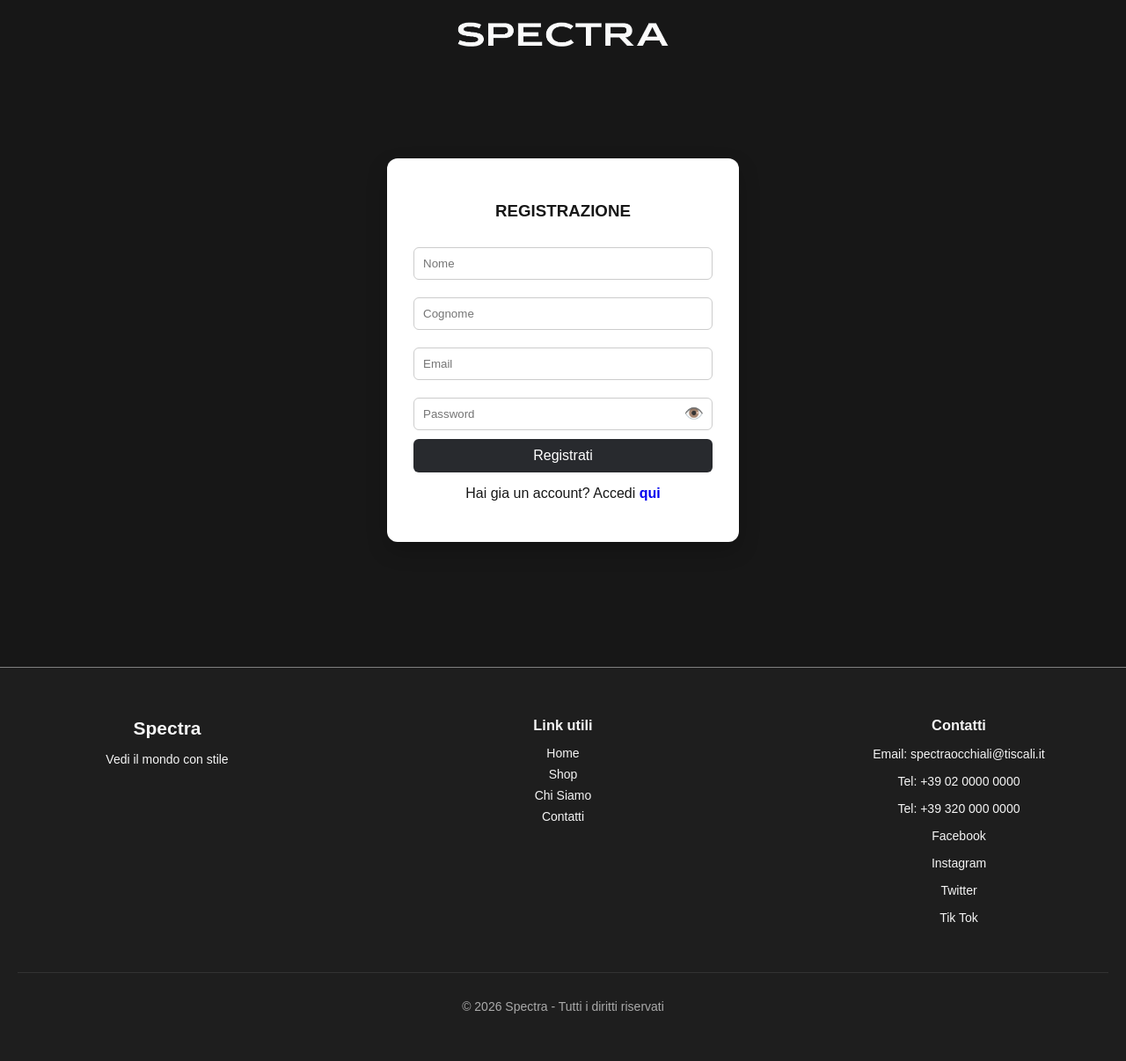
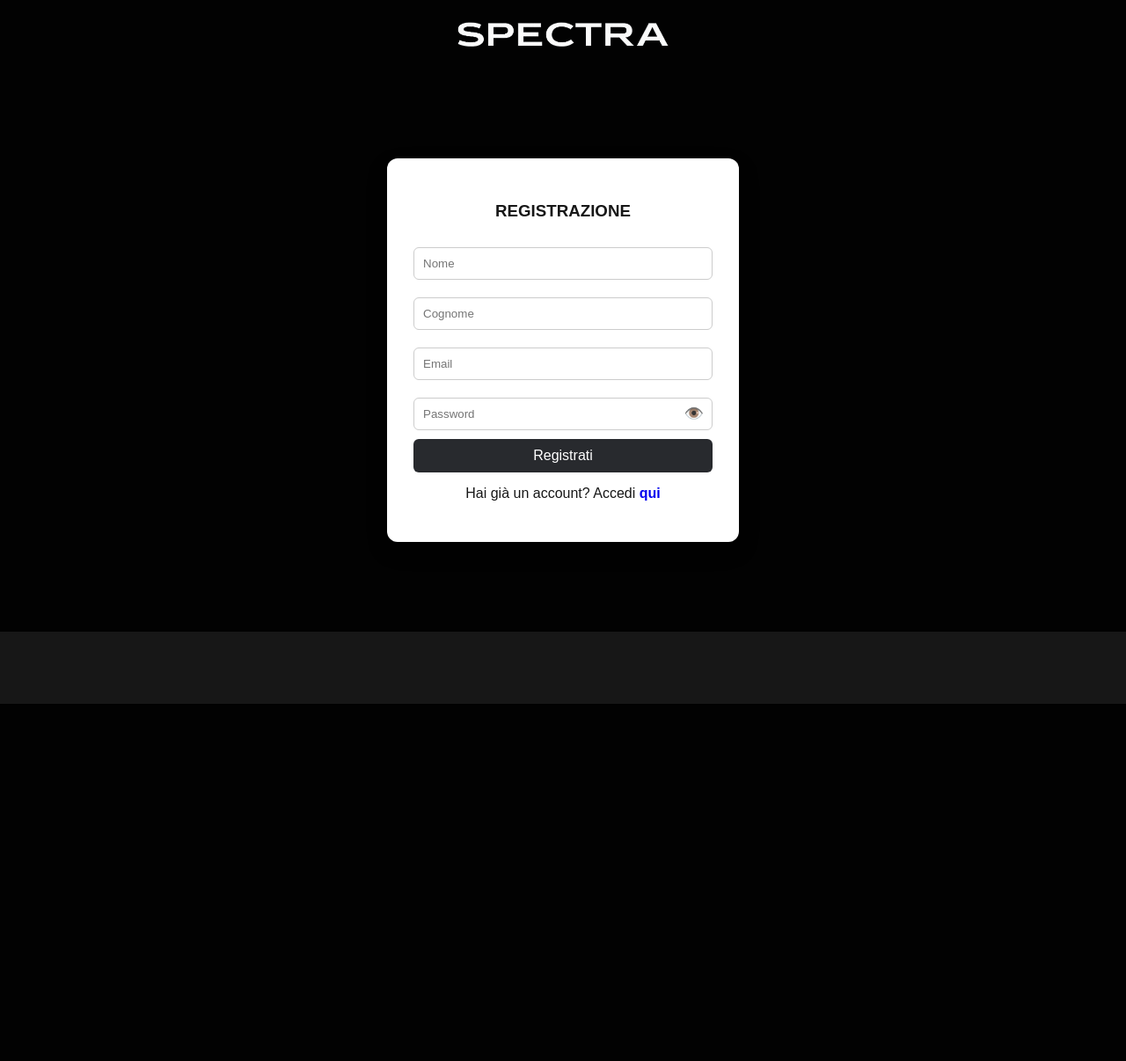
Before and after one commit to mattiapuddu170-a11y/spectra, a PHP site: page /registrazione.php in a window 1280 px wide. Shown: the whole page at 88% size. After the commit the page ends 800 px from the top, so only its background shows below. Run offline with PHP 8.4, Linux system fonts and the light colour scheme.

Commit message:
footer + occhiale.php: carosello (<>) + prova ritaglio img

```diff
--- a/File CSS/footer.css
+++ /dev/null
@@ -1,57 +0,0 @@
-.footer {
-  background: rgba(255, 255, 255, 0.030);
-  color: whitesmoke;
-  padding: 40px 20px;
-}
-
-.footer-container {
-  display: flex;
-  justify-content: center;
-  gap: 170px;
-  flex-wrap: wrap;
-  align-items: flex-start;
-}
-
-.footer-section {
-  max-width: 280px;
-  margin: 0;
-  margin-bottom: 20px;
-  flex: 1 1 240px;
-}
-
-.footer-section h2,
-.footer-section h3 {
-  margin-bottom: 10px;
-}
-
-.footer-section p {
-  color:  whitesmoke;
-}
-
-.footer-section ul {
-  list-style: none;
-  padding: 0;
-}
-
-.footer-section ul li {
-  margin-bottom: 8px;
-}
-
-.footer-section a {
-  color:  whitesmoke;
-  text-decoration: none;
-  transition: 0.3s;
-}
-
-.footer-section a:hover {
-  color:  whitesmoke;
-}
-
-.footer-bottom {
-  text-align: center;
-  margin-top: 20px;
-  font-size: 14px;
-  color: #aaa;
-  border-top: 1px solid #333;
-  padding-top: 15px;
-}
--- a/File CSS/stile.css
+++ b/File CSS/stile.css
@@ -1,8 +1,9 @@
-body {
-    font-family: Arial, sans-serif;
+html,body {
+    font-family: 'MiSans Latin', sans-serif;
     margin: 0;
     color: whitesmoke;
     background-color: #000000e8;
+    width: 100%;
 }
 
 
@@ -13,23 +14,12 @@ hr {
     background-color: gray;
 }
 
-footer {
-    text-align: center;
-    padding: 3vh;
-    color: whitesmoke;
-    font-size: 14px;
-    margin-top: 40px;
-    border-top: solid gray 0.5px;
-}
 a{
     text-decoration: none;
 }
     a:visited {
     color: inherit;
     }
-
-
-
 
 /* #region HEADER*/
 header {
@@ -224,6 +214,60 @@ header {
         }
 /* #endregion */
 
+/* #region FOOTER*/
+footer {
+  background: rgba(255, 255, 255, 0.030);
+  color: whitesmoke;
+  padding: 40px 0;
+  width: 100%;
+  margin-top: 100px;
+  position: relative;
+  clear: both;
+}
+
+.footer-container {
+  width: 70%;
+  margin: auto;
+  display: flex;
+  justify-content: space-between;
+  margin-bottom: 80px;
+}
+
+.footer-section {
+  text-align: left;
+}
+
+.footer-section p {
+  color:  whitesmoke;
+}
+
+.footer-section ul {
+  list-style: none;
+  padding: 0;
+}
+
+.footer-section ul li {
+  margin-bottom: 8px;
+}
+
+.footer-section a {
+  color:  whitesmoke;
+  text-decoration: none;
+  transition: 0.3s;
+}
+
+.footer-section a:hover {
+  color:  whitesmoke;
+}
+
+.footer-bottom {
+  width: 85%;
+  margin: auto;
+  text-align: center;
+  padding-top: 20px;
+}
+/* #endregion */
+
 /* #region FEATURES*/
 .features{
     width: 85%;
@@ -241,9 +285,9 @@ header {
             flex: 1;
             width: 25%;
             margin-top: 10px;
-            border-radius: 8px;
+            border-radius: 12px;
             box-shadow: 0 2px 5px rgba(0, 0, 0, 0.1);
-            padding: 100px;
+            padding: 90px;
             display: flex;
             flex-direction: column;
             transition: 0.2s ease;
@@ -252,6 +296,7 @@ header {
             cursor: pointer;
             transform: translateY(-5px) scale(1.02);
         }
+
 /* #endregion */
 
 /* #region PRODOTTI */
--- a/carrello.php
+++ b/carrello.php
@@ -46,7 +46,6 @@ if (isset($_GET['ajax']) && isset($_GET['q'])) {
     <title>Carrello</title>
     <link rel="stylesheet" href="File CSS/stile.css">
     <link rel="stylesheet" href="File CSS/carrstyle.css">
-    <link rel="stylesheet" href="File CSS/footer.css">
 </head>
 <body>
 
@@ -154,7 +153,7 @@ if (isset($_GET['ajax']) && isset($_GET['q'])) {
     </section>
 </main>
 
-<footer class="footer">
+<footer>
   <div class="footer-container">
 
     <div class="footer-section">
@@ -184,7 +183,7 @@ if (isset($_GET['ajax']) && isset($_GET['q'])) {
     </div>
 
   </div>
-
+  <hr>
   <div class="footer-bottom">
     <p>© 2026 Spectra - Tutti i diritti riservati</p>
   </div>
--- a/prodotti.php
+++ b/prodotti.php
@@ -44,7 +44,6 @@ if (isset($_GET['ajax']) && isset($_GET['q'])) {
 <head>
     <title>Prodotti</title>
     <link rel="stylesheet" href="File CSS/stile.css">
-    <link rel="stylesheet" href="File CSS/footer.css">
 </head>
 <body>
 
@@ -233,7 +232,7 @@ if (isset($_GET['ajax']) && isset($_GET['q'])) {
     </section>
 </main>
 
-<footer class="footer">
+<footer>
   <div class="footer-container">
 
     <div class="footer-section">
@@ -263,11 +262,12 @@ if (isset($_GET['ajax']) && isset($_GET['q'])) {
     </div>
 
   </div>
-
+  <hr>
   <div class="footer-bottom">
     <p>© 2026 Spectra - Tutti i diritti riservati</p>
   </div>
 </footer>
 
+
 </body>
 </html>
--- a/registrazione.php
+++ b/registrazione.php
@@ -43,7 +43,6 @@ $email = strtolower(trim($_POST['email_new'] ?? ''));    $password = trim($_POST
     <title>Registrati</title>
     <link rel="stylesheet" href="File CSS/stile.css">
     <link rel="stylesheet" href="File CSS/login.css">
-    <link rel="stylesheet" href="File CSS/footer.css">
 </head>
 <body>
     <header>
@@ -64,47 +63,11 @@ $email = strtolower(trim($_POST['email_new'] ?? ''));    $password = trim($_POST
                 <span class="toggle-password" onclick="togglePassword()">👁️</span>
             </div>
             <button type="submit" name="invia2">Registrati</button>
-            <p style="white-space: nowrap;">Hai gia un account? Accedi <a href="login.php" class="qui">qui</a></p>
+            <p style="white-space: nowrap;">Hai già un account? Accedi <a href="login.php" class="qui">qui</a></p>
         </form>
 
 
 </main>
-
-<footer class="footer">
-  <div class="footer-container">
-
-    <div class="footer-section">
-      <h2>Spectra</h2>
-      <p>Vedi il mondo con stile</p>
-    </div>
-
-    <div class="footer-section">
-      <h3>Link utili</h3>
-      <ul>
-        <li><a href="index.php">Home</a></li>
-        <li><a href="prodotti.php">Shop</a></li>
-        <li><a href="chi_siamo.php">Chi Siamo</a></li>
-        <li><a href="#">Contatti</a></li>
-      </ul>
-    </div>
-
-    <div class="footer-section">
-      <h3>Contatti</h3>
-      <p>Email: spectraocchiali@tiscali.it</p>
-      <p>Tel: +39 02 0000 0000</p>
-      <p>Tel: +39 320 000 0000</p>
-      <p>Facebook</p>
-      <p>Instagram</p>
-      <p>Twitter</p>
-      <p>Tik Tok</p>
-    </div>
-
-  </div>
-
-  <div class="footer-bottom">
-    <p>© 2026 Spectra - Tutti i diritti riservati</p>
-  </div>
-</footer>
 
 </body>
 </html>
```
Also changed, not shown: File CSS/occhiale.css (added, +55 -0 lines), File CSS/prodotto.css (deleted, +0 -25 lines), File JS/carosello.js (+18 -6 lines), chi_siamo.php (+2 -5 lines), index.php (+4 -4 lines), login.php (+1 -38 lines), occhiale.php (+15 -14 lines).
